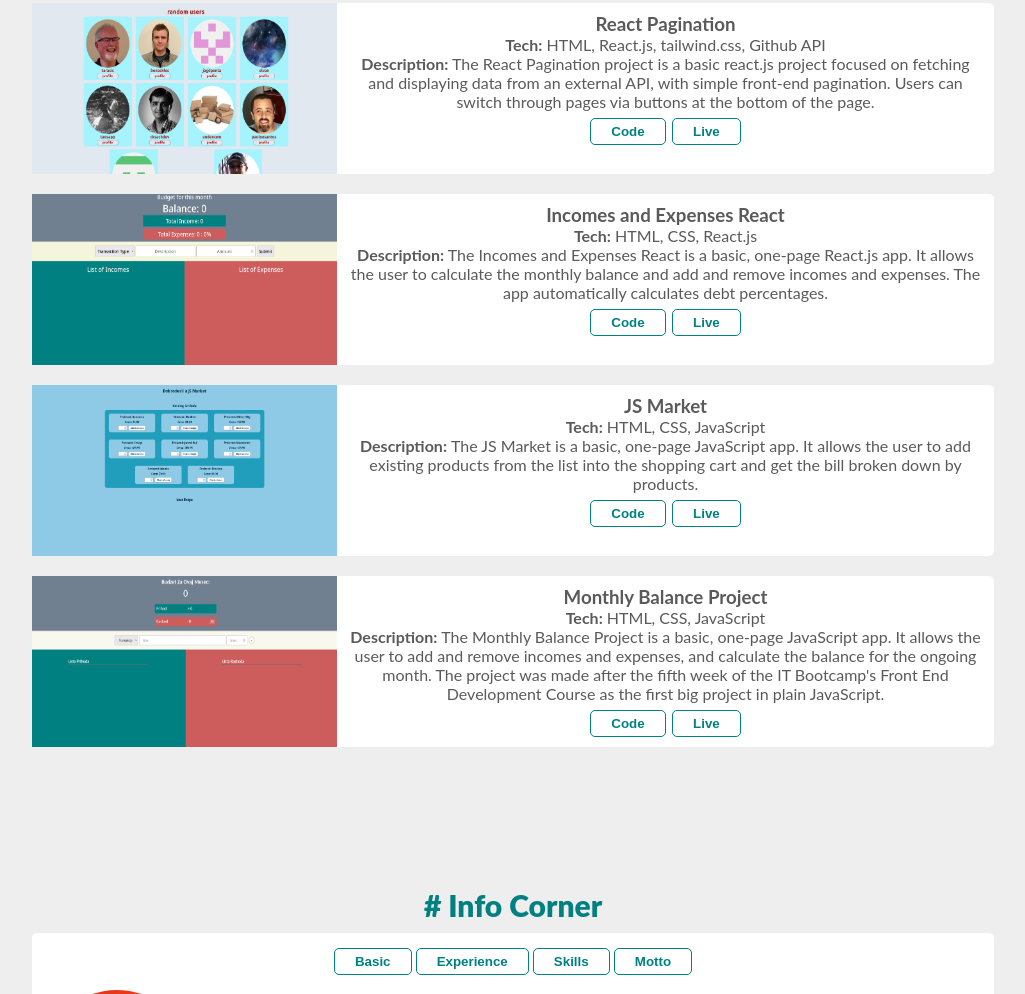
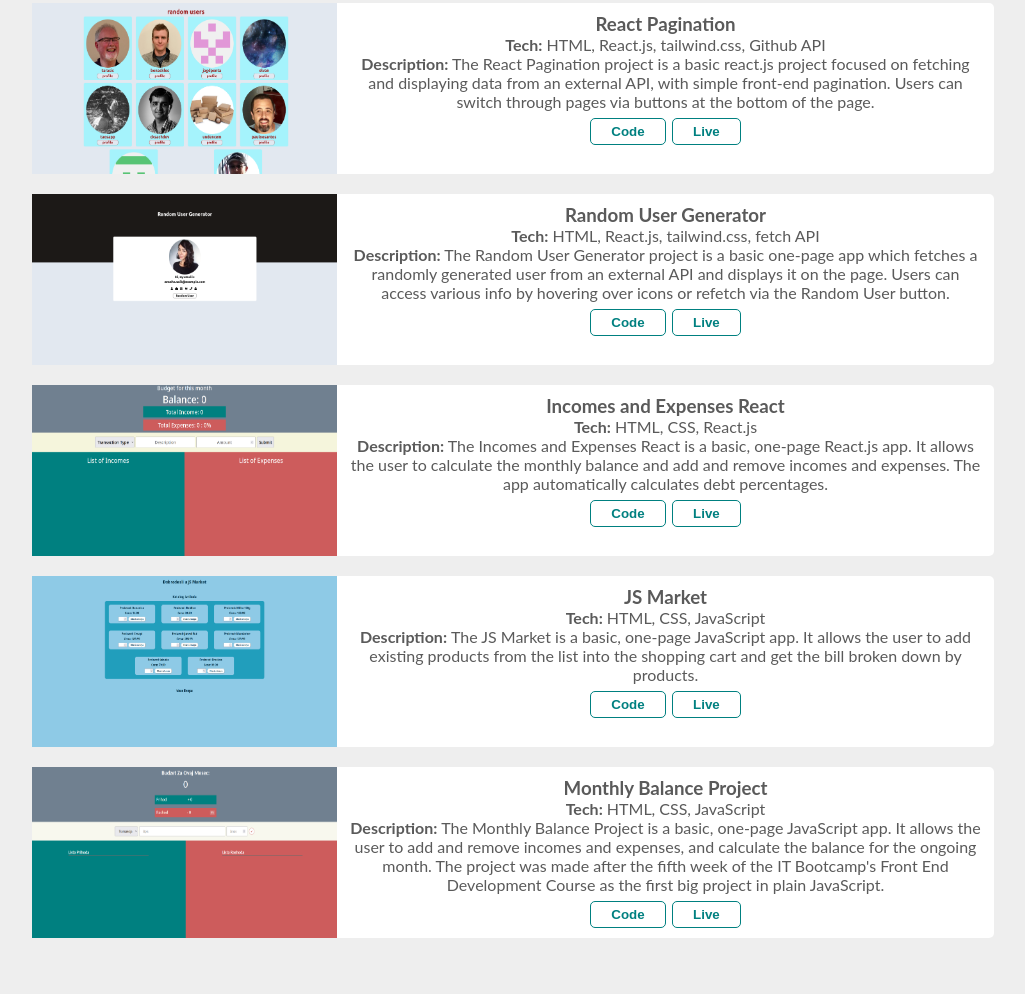
Before and after one commit to TatsuKenshi/portfolio, a plain HTML site: page index.html in a window 1280 px wide. Shown: the part 2950-3944 px from the top of the page, without its empty margins (127-1152 px from the left). Drawn offline with Linux system fonts and the light colour scheme.

Commit message:
adds the Random User Generator project

```diff
--- a/index.html
+++ b/index.html
@@ -514,6 +514,43 @@
       <div class="regular-project">
         <div class="regular-image-div">
           <img
+            src="./assets/random-user-generator-react.png"
+            alt="image"
+            class="regular-thumb"
+          />
+        </div>
+        <div class="regular-info-div">
+          <div class="regular-name">
+            <h3>Random User Generator</h3>
+          </div>
+          <div class="regular-technologies">
+            <p>
+              <strong>Tech:</strong> HTML, React.js, tailwind.css, fetch API
+            </p>
+          </div>
+          <div class="regular-description">
+            <p>
+              <strong>Description:</strong> The Random User Generator project is
+              a basic one-page app which fetches a randomly generated user from
+              an external API and displays it on the page. Users can access
+              various info by hovering over icons or refetch via the Random User
+              button.
+            </p>
+          </div>
+          <div class="regular-links">
+            <a href="https://github.com/TatsuKenshi/random-user-react">
+              <button class="regular-btn">Code</button>
+            </a>
+            <a href="https://random-user-generator-react.netlify.app/">
+              <button class="regular-btn">Live</button>
+            </a>
+          </div>
+        </div>
+      </div>
+
+      <div class="regular-project">
+        <div class="regular-image-div">
+          <img
             src="./assets/monthly-budget-react-screenshot.png"
             alt="image"
             class="regular-thumb"
```
Also changed, not shown: assets/random-user-generator-react.png (added).
